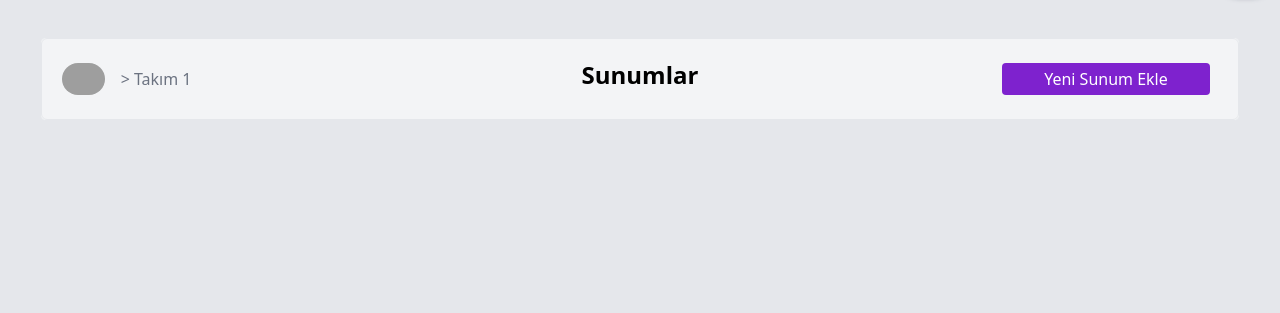
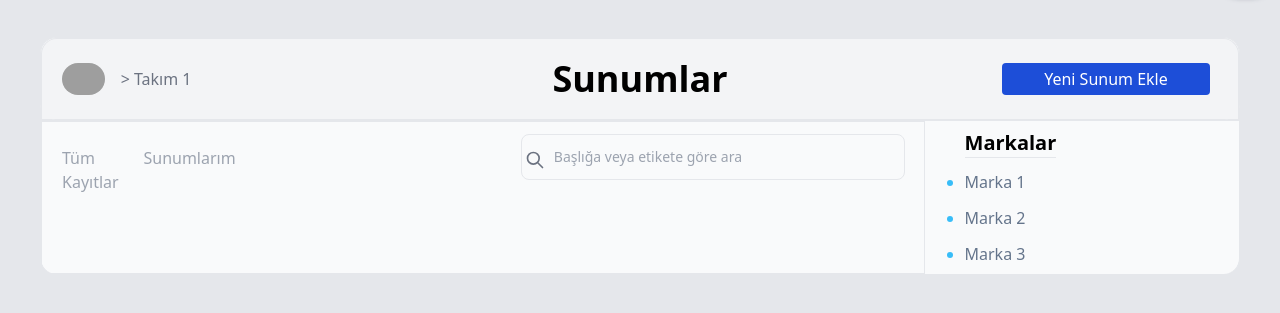
Before and after one commit to ArslanYavuz/team1-tailwindcss-ui-presentationlist, a website: page src/index.html in a window 1280 px wide. Shown: the part 51-364 px from the top of the page. Drawn offline with Linux system fonts and the light colour scheme; grey boxes are pictures that could not be loaded.

Commit message:
add some feature

```diff
--- a/src/index.html
+++ b/src/index.html
@@ -23,19 +23,49 @@
         class="block  h-10 rounded-full shadow-md shadow-gray-600 sm:mx-0 sm:shrink-0 border border-white border-spacing-2 justify-end alt=">
     </div>
   </header>
-  <div class="flex justify-between bg-gray-50 border rounded-md gap-5 mx-10 my-10 border-collapse">
-    <div class="flex justify-around border p-5    bg-gray-100 w-full border-collapse rounded-md ">
+  <div class="flex justify-between bg-gray-50 border rounded-2xl gap-5 mx-10 mt-10 border-collapse">
+    <div
+      class="flex justify-around border p-5    bg-gray-100 w-full border-collapse rounded-t-2xl border-b-0  border-b-gray-300 ">
       <div class=" flex items-center basis-1/5 justify-start">
         <img src="https://www.iconsdb.com/icons/preview/gray/home-7-xxl.png"
-        class="block  h-8 rounded-full sm:mx-0 sm:shrink-0  justify-end alt=">
+          class="block  h-8 rounded-full sm:mx-0 sm:shrink-0  justify-end alt=">
         <label class="mx-4 text-gray-500 font-medium"> > Takım 1</label>
       </div>
       <div class="flex basis-3/5 justify-center">
-     <label class="text-black font-bold text-2xl">Sunumlar</label>
+        <label class="text-black font-bold text-4xl">Sunumlar</label>
       </div>
       <div class="flex basis-1/5 pr-2 py-1 items-center justify-end">
-        <button class=" bg-purple-700 text-white w-52 h-8 rounded px-1 py-0"> Yeni Sunum Ekle</button>
+        <button class=" bg-blue-700 text-white w-52 h-8 rounded px-1 py-0"> Yeni Sunum Ekle</button>
       </div>
+    </div>
+
+  </div>
+  <div class="flex justify-self-auto bg-gray-50  gap-5 mx-10  border border-b-0 border-b-gray-400 rounded-b-2xl">
+    <div class="flex basis-3/4  border-gray-200  border">
+      <div class="flex basis-1/12 text-left  ml-5 my-6"> <a href="" class=" text-gray-400 "> Tüm Kayıtlar</a> </div>
+      <div class="flex basis-1/12 text-left  ml-2 my-6"><a href="" class=" text-gray-400 "> Sunumlarım</a> </div>
+      <div class="flex basis-9/12 justify-end  my-3">
+        <div class="relative w-96 justify-center">
+          <div class="flex absolute inset-y-4 inset-x-2 left-0  pl-3 pointer-events-none w-96">
+            <svg aria-hidden="true" class="w-5 h-5  text-gray-500 dark:text-gray-400 top-0" fill="none" stroke="currentColor"
+              viewBox="0 0 24 24" >
+              <path stroke-linecap="round" stroke-linejoin="round" stroke-width="2"
+                d="M21 21l-6-6m2-5a7 7 0 11-14 0 7 7 0 0114 0z"></path>
+            </svg>
+          </div>
+          <input type="search" id="default-search"
+            class="block mx-2 p-3 pl-8 w-full text-sm text-gray-900 bg-gray-50 rounded-lg border border-gray-3004 dark:bg-gray-700 dark:border-gray-600 dark:placeholder-gray-400 dark:text-white dark:focus:ring-blue-500 dark:focus:border-blue-500"
+            placeholder="Başlığa veya etikete göre ara" required>
+        </div>
+      </div>
+    </div>
+    <div class="flex basis-1/4 justify-start my-2">
+      <ul role="list" class="marker:text-sky-400 list-disc pl-5 space-y-3 text-slate-500">
+        <p class="text-black  text-xl font-semibold border-b">Markalar</p>
+        <li>Marka 1</li>
+        <li>Marka 2</li>
+        <li>Marka 3</li>
+      </ul>
     </div>
   </div>
 </body>
```
Also changed, not shown: dist/output.css.
